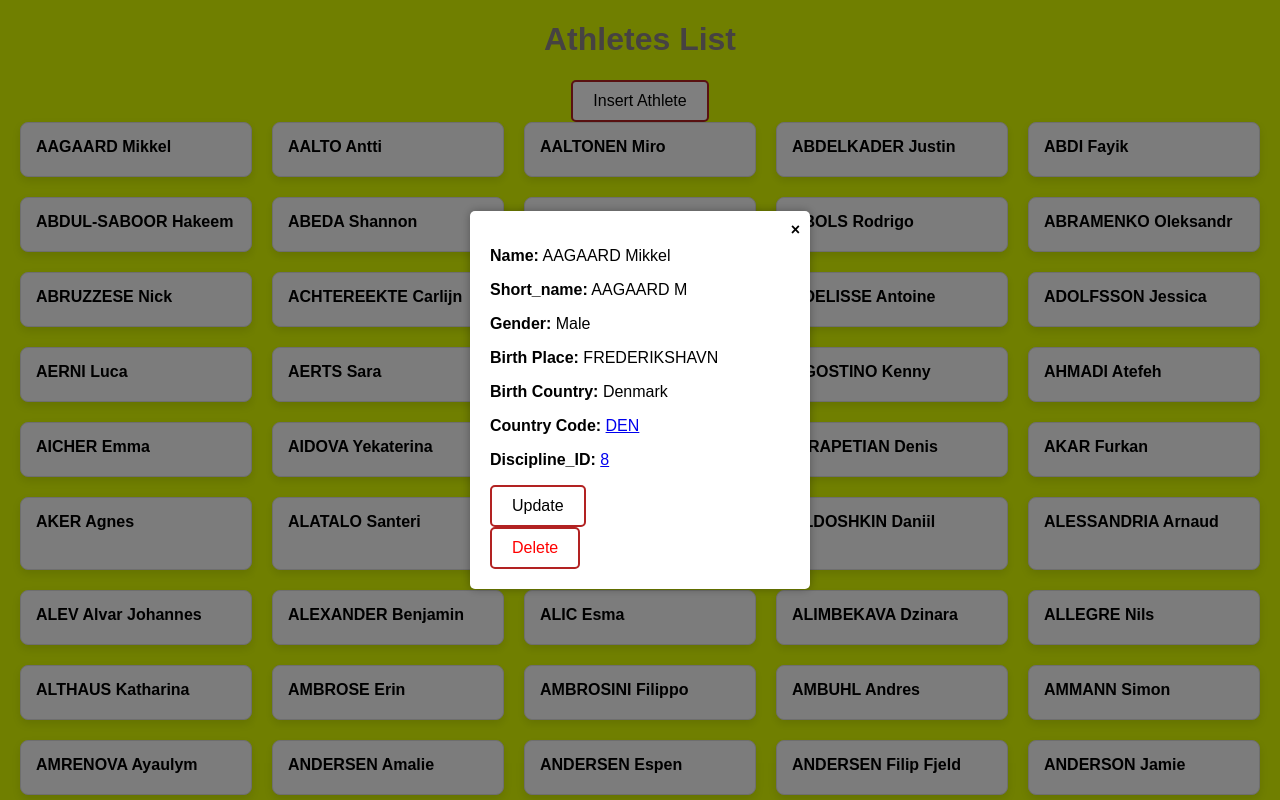
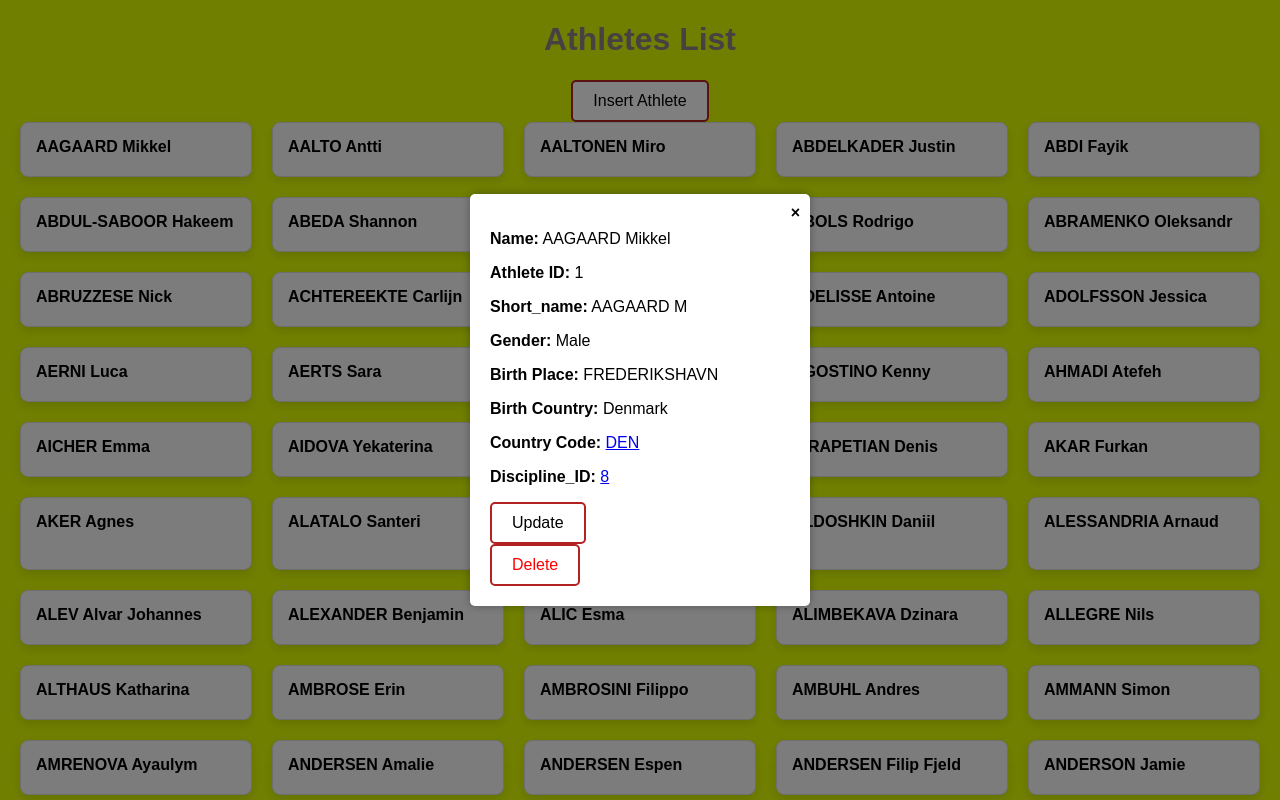
Before and after one commit to itu-itis22-goki21/Database-Arioglu-Project, a Flask app: page /athletes in a window 1280 px wide, after a click that opens the changed part. Run offline with Flask 3, Linux system fonts and the light colour scheme; data comes from the database, SQL or seed files in the repository.

Commit message:
I have added an anchor to medal.Athlete_id to athlete page to link these pages

```diff
--- a/main.py
+++ b/main.py
@@ -8,9 +8,9 @@ app = Flask(__name__)
 # MySQL connection configuration
 db_config = {
     'user': 'root',
-    'password': 'Qweasdqwe123.',
+    'password': 'admin',
     'host': 'localhost',
-    'database': "database"
+    'database': "test"
 }
 
 # Function to connect to the MySQL database
@@ -419,20 +419,27 @@ def athletes():
     # Connect to the database and retrieve athletes data with pagination
     conn = get_db_connection()
     cursor = conn.cursor(dictionary=True)
-
-    # Fetch the total count of athletes to calculate total pages
+    Athlete_id = request.args.get('athletes')
     cursor.execute("SELECT COUNT(*) FROM athletes")
     total_athletes = cursor.fetchone()['COUNT(*)']
+    total_pages = math.ceil(total_athletes / per_page)
+    # Fetch the total count of athletes to calculate total pages
+    if Athlete_id:
+        cursor.execute("SELECT * FROM athletes WHERE Athlete_id = %s", (Athlete_id,))
+    else:
 
-    # Fetch athletes for the current page
-    cursor.execute("SELECT * FROM athletes LIMIT %s OFFSET %s", (per_page, offset))
+
+        # Fetch athletes for the current page
+        cursor.execute("SELECT * FROM athletes LIMIT %s OFFSET %s", (per_page, offset))
+
+
     athletes = cursor.fetchall()
 
     cursor.close()
     conn.close()
 
     # Calculate the total number of pages
-    total_pages = math.ceil(total_athletes / per_page)
+
 
     # Render the athletes page with the current page and total pages
     return render_template('athletes.html', athletes=athletes, page=page, total_pages=total_pages)
--- a/templates/athletes.html
+++ b/templates/athletes.html
@@ -183,6 +183,7 @@
             <div class="modal-content" onclick="event.stopPropagation()">
                 <span class="close-button" onclick="closeModal('modal-{{ loop.index }}')">&times;</span>
                 <p><strong>Name:</strong> {{ athlete.Athlete_name }}</p>
+                <p><strong>Athlete ID:</strong> {{ athlete.Athlete_id }}</p>
                 <p><strong>Short_name:</strong> {{ athlete.Short_name }}</p>
                 <p><strong>Gender:</strong> {{ athlete.Gender }}</p>
                 <p><strong>Birth Place:</strong> {{ athlete.Birth_place }}</p>
--- a/templates/medals.html
+++ b/templates/medals.html
@@ -210,6 +210,7 @@
                 <p><strong>Medal Type:</strong> {{ medal.Medal_type }}</p>
                 <p><strong>Code:</strong> {{ medal.Medal_code }}</p>
                 <p><strong>Athlete Name:</strong> {{ medal.Athlete_name }}</p>
+                <p><strong>Athlete ID:</strong><a href="{{ url_for('athletes') }}?athletes={{ medal.Athlete_id }}"> {{medal.Athlete_id}}</a></p>
                 <p><strong>Gender:</strong> {{ medal.Athlete_sex }}</p>
                 <p><strong>Date:</strong> {{ medal.Medal_date }}</p>
                 <p><strong>Event_ID:</strong><a href="{{ url_for('events') }}?events={{ medal.Event_id }}"> {{ medal.Event_id}}</a></p>
```
